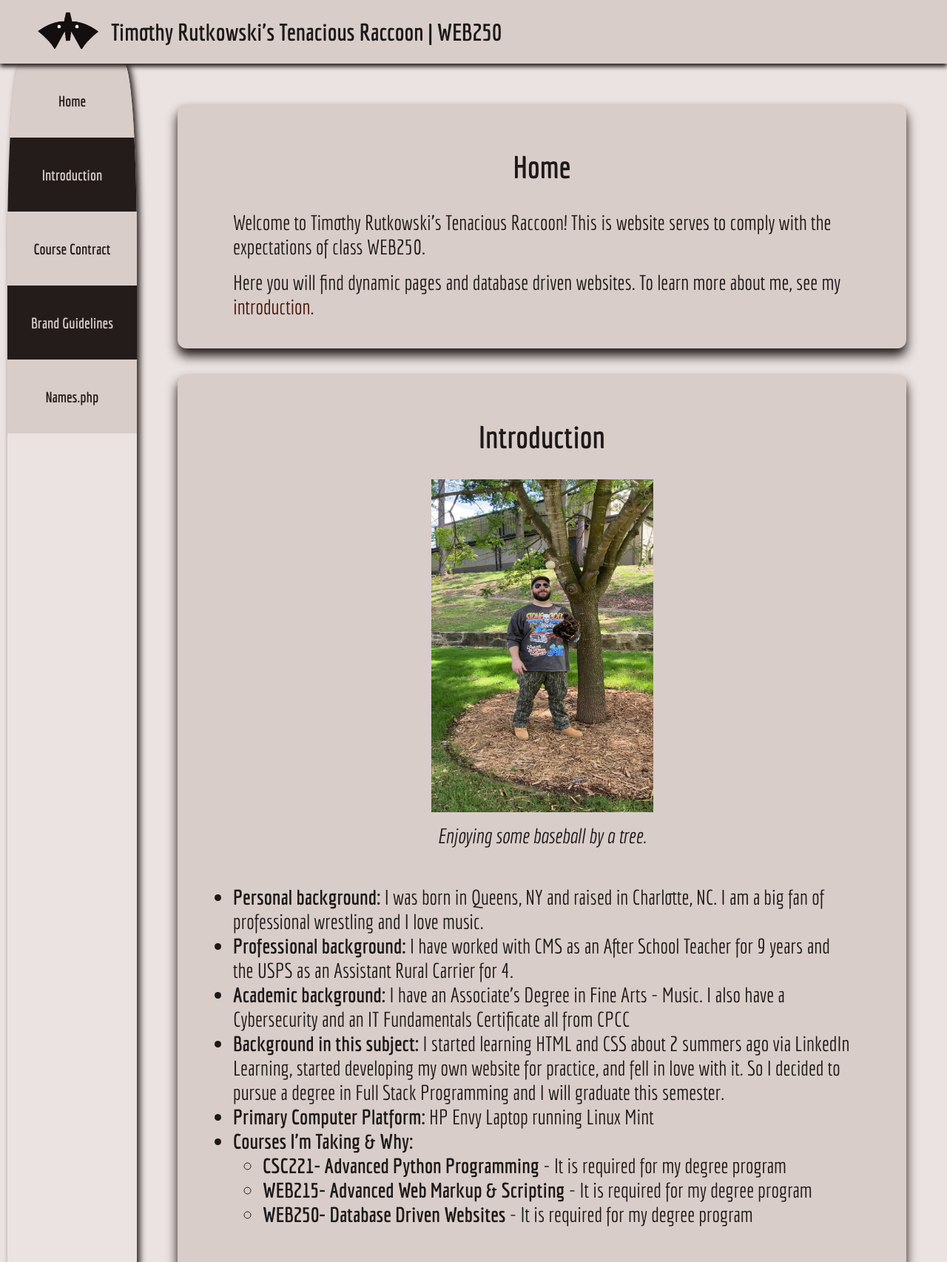
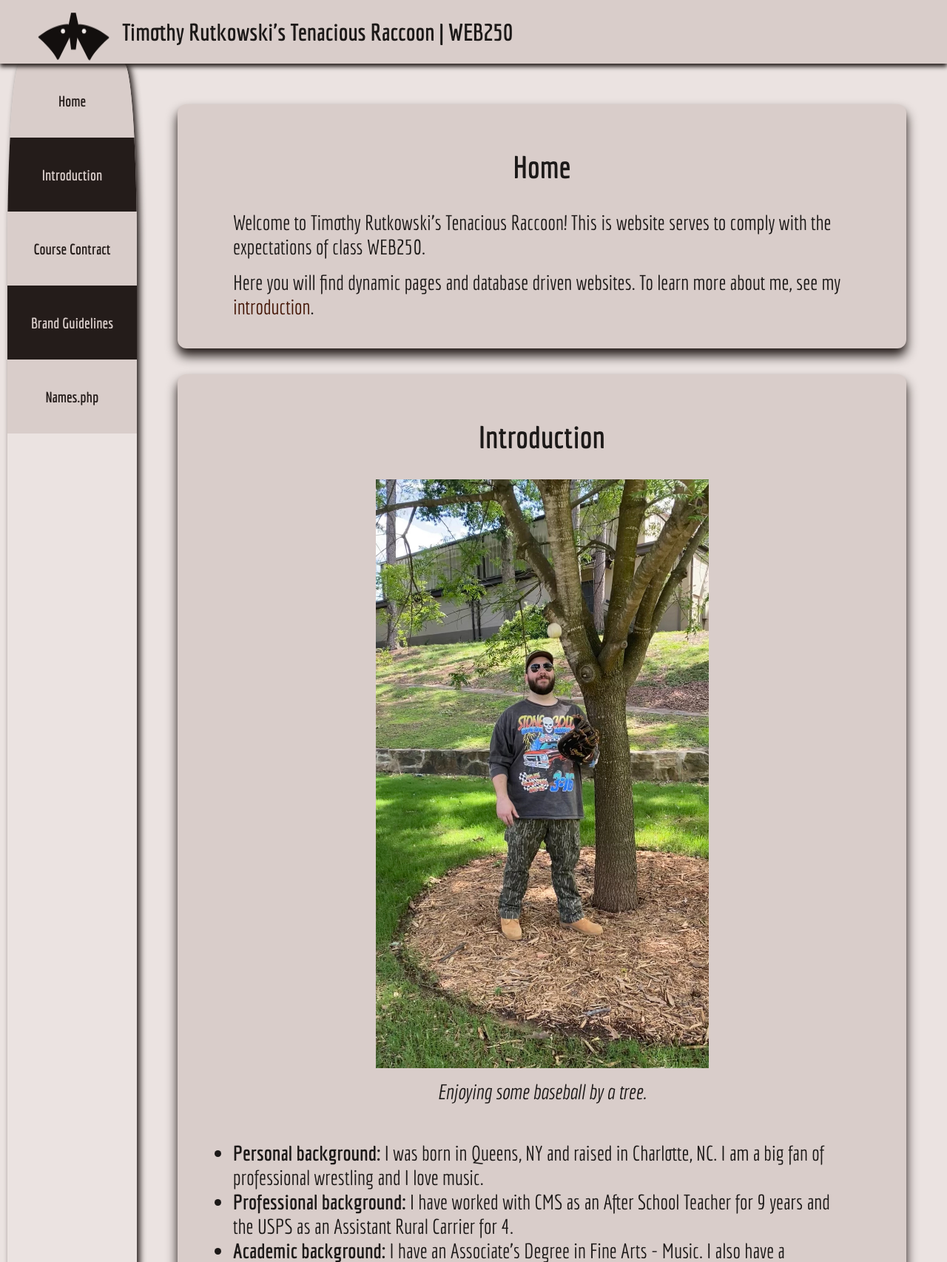
Before and after one commit to Trutkow0/web250, a PHP site: page / in a window 1280 px wide. Shown: the top 1706 px of the page at 74% size. Run offline with PHP 8.4, Linux system fonts and the light colour scheme.

Commit message:
WEB250 Updated

```diff
--- a/components/header.php
+++ b/components/header.php
@@ -1,6 +1,6 @@
 <header>
 	<div class="banner">
-		<img id="logo" src="images/TR_logo250_1.png" alt="Tenacious Raccoon logo" width="85" height="55">
+		<img id="logo" src="images/TR_logo250.png" alt="Tenacious Raccoon logo">
                 <h1 id="banner-text">Timothy Rutkowski's Tenacious Raccoon | WEB250 </h1>
         </div>
 </header>
--- a/components/introduction.php
+++ b/components/introduction.php
@@ -2,7 +2,7 @@
   <h2>Introduction</h2>
 
   <figure>
-    <img src="images/tree_me.jpg" alt="Tossing a baseball to self by a tree." height="450" width="300">
+    <img src="images/tree_me.png" alt="Tossing a baseball to self by a tree.">
     <figcaption>
       <i>Enjoying some baseball by a tree.</i>
     </figcaption>
```
Also changed, not shown: images/TR_logo250.png (added), images/TR_logo250_1.png, images/tree_me.png (added), images/tree_me1.jpg (added), 3 other files.
